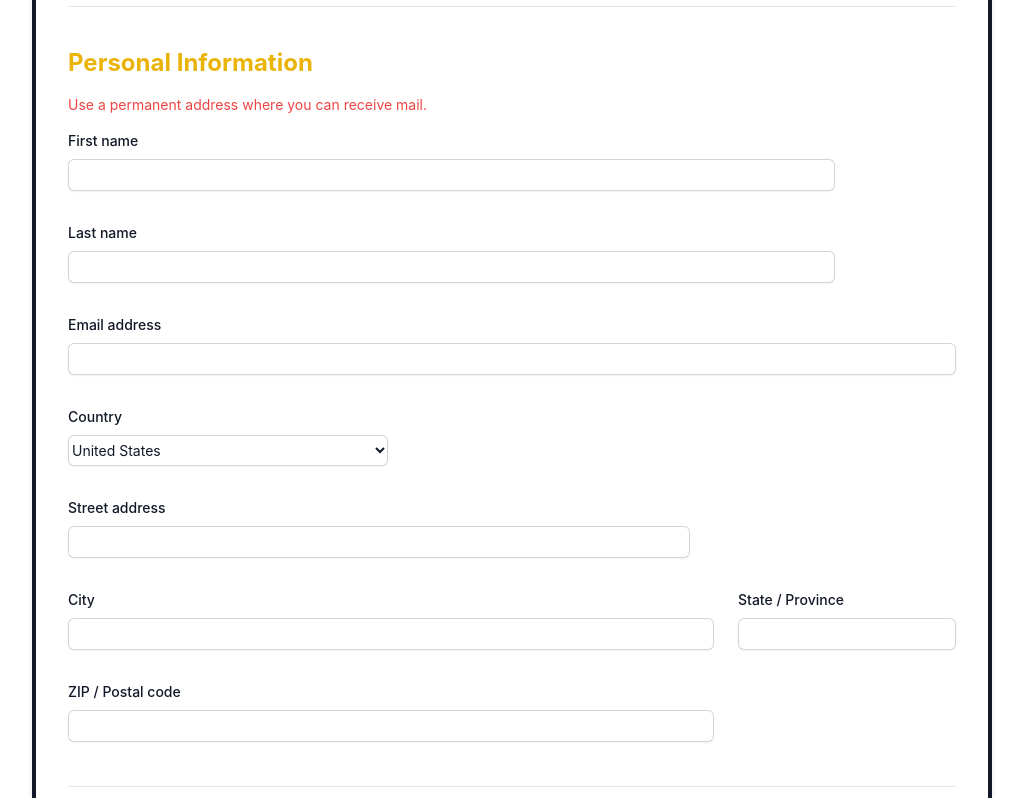
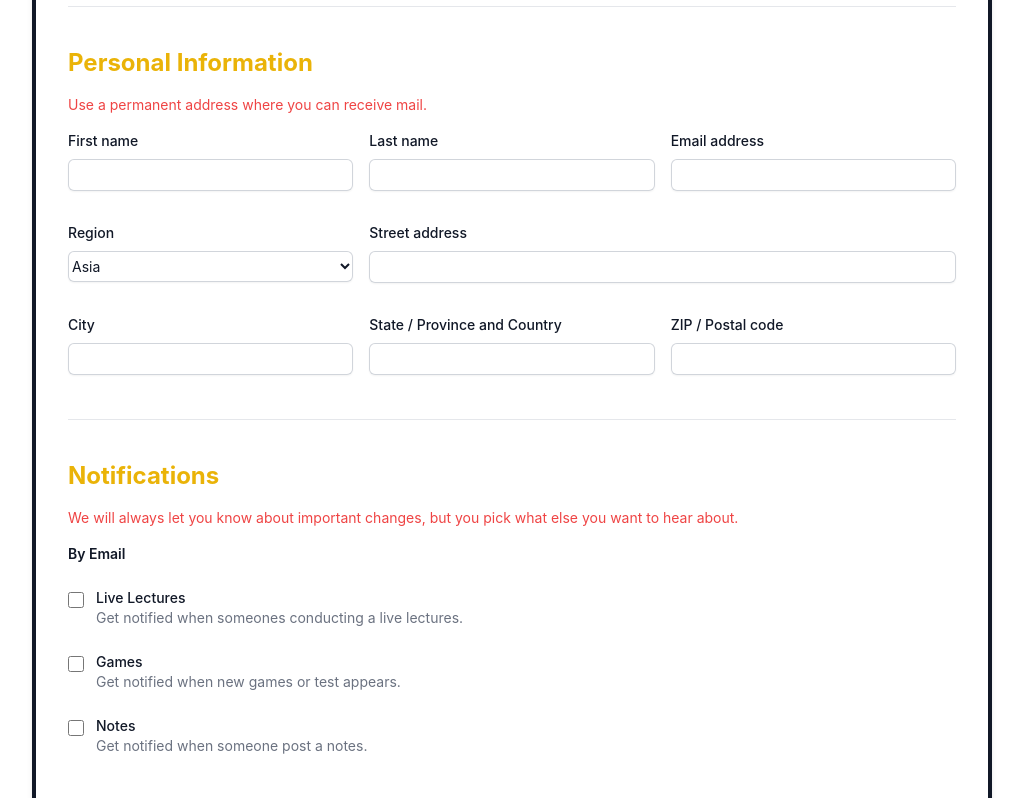
Before and after one commit to RIYA1001/Programmer, a React (Vite) app: page /profile in a window 1280 px wide. Shown: the part 840-1638 px from the top of the page, without its empty margins (128-1151 px from the left). Built offline with nearby package versions, Linux system fonts and the light colour scheme.

Commit message:
modify home page

```diff
--- a/src/App.jsx
+++ b/src/App.jsx
@@ -1,10 +1,12 @@
 import { BrowserRouter, Routes, Route} from 'react-router-dom';
 import Navbar from './components/Navbar';
-import Videos from './components/Videos';
-import Games from './components/Games';
-import LiveLectures from './components/LiveLectures';
-import Notes from './components/Notes';
 import Footer from './components/Footer';
+import Test from './components/Test';
+import GameLabs from './components/GameLabs';
+import Videos from './pages/Videos';
+import Games from './pages/Games';
+import LiveLectures from './pages/LiveLectures';
+import Notes from './pages/Notes';
 import Home from './pages/Home';
 import Help from './pages/Help';
 import Chat from './pages/Chat';
@@ -26,6 +28,8 @@ function App() {
                     <Route path='/liveLectures' element={<LiveLectures/>} />
                     <Route path='/notes' element={<Notes/>} />
                     <Route path="/videos" element={<Videos/>} />
+                    <Route path="/test" element={<Test/>} />
+                    <Route path="/gameLabs" element={<GameLabs/>} />
                 </Routes>
                 <Footer />
             </div>
--- /dev/null
+++ b/src/components/GameLabs.jsx
@@ -0,0 +1,8 @@
+
+const GameLabs = () => {
+  return (
+    <div>Game Labs</div>
+  )
+}
+
+export default GameLabs
--- a/src/components/Games.jsx
+++ /dev/null
@@ -1,8 +0,0 @@
-
-const Games = () => {
-  return (
-    <div className="text-center container mx-auto mt-40 mb-10">Games</div>
-  )
-}
-
-export default Games
--- /dev/null
+++ b/src/components/Test.jsx
@@ -0,0 +1,8 @@
+
+const Test = () => {
+  return (
+    <div>Test</div>
+  )
+}
+
+export default Test
--- /dev/null
+++ b/src/pages/Games.jsx
@@ -0,0 +1,33 @@
+import { Link } from 'react-router-dom';
+
+const Games = () => {
+    return (
+        <div>
+            <div className="text-center container mx-auto mt-28 mb-10">
+                <h1 className="text-3xl font-bold mb-4">Welcome to Programmer</h1>
+                <p className="text-lg mb-10">An interactive educational platform to enhance your programming skills.</p>
+
+                <div className="grid grid-cols-1 sm:grid-cols-2">
+
+                    {/* Game labs Section */}
+                    <section className="my-3 mx-5 bg-yellow-400 text-gray-900 p-6 rounded-lg shadow-md">
+                        <h2 className="text-xl font-bold">Game Labs</h2>
+                        <p className="my-4">Play interactive and educational games to reinforce programming concepts.</p>
+                        <Link to="/gamelabs" className="bg-gray-900 text-yellow-500 px-4 py-2 rounded hover:bg-green-600 hover:text-gray-900 mb-3">Proceed</Link>
+                    </section>
+
+                    {/* Test Section */}
+                    <section className="my-3 mx-5 bg-yellow-400 text-gray-900 p-6 rounded-lg shadow-md">
+                        <h2 className="text-xl font-bold">Test</h2>
+                        <p className="my-4">Access educational test to aid your learning process.</p>
+                        <Link to="/test" className="bg-gray-900 text-yellow-500 px-4 py-2 rounded hover:bg-green-600 hover:text-gray-900 mb-3">Proceed</Link>
+                    </section>
+
+                </div>
+
+            </div>
+        </div>
+    );
+}
+
+export default Games;
--- a/src/pages/Home.jsx
+++ b/src/pages/Home.jsx
@@ -13,32 +13,28 @@ const Home = () => {
                     <section className="my-3 mx-5 bg-yellow-400 text-gray-900 p-6 rounded-lg shadow-md">
                         <h2 className="text-xl font-bold">Live Lectures</h2>
                         <p className="my-4">Join live programming lectures conducted by experts in the field.</p>
-                        <Link to="/liveLectures" className="hover:text-gray-900 text-blue-600">Learn More</Link> <br /><br />
-                        <Link to="/liveLectures" className="bg-gray-900 text-yellow-500 px-4 py-2 rounded hover:bg-green-600 hover:text-gray-900 mb-3">Proceed</Link>
+                        <Link to="/liveLectures" className="hover:text-green-500 text-blue-600">Learn More</Link> <br /><br />
                     </section>
 
                     {/* Videos Section */}
                     <section className="my-3 mx-5 bg-yellow-400 text-gray-900 p-6 rounded-lg shadow-md">
                         <h2 className="text-xl font-bold">Videos</h2>
                         <p className="my-4">Watch educational videos covering various programming topics.</p>
-                        <Link to="/videos" className="hover:text-gray-900 text-blue-600">Learn More</Link> <br /><br />
-                        <Link to="/videos" className="bg-gray-900 text-yellow-500 px-4 py-2 rounded hover:bg-green-600 hover:text-gray-900 mb-3">Proceed</Link>
+                        <Link to="/videos" className="hover:text-green-500 text-blue-600">Learn More</Link> <br /><br />
                     </section>
 
                     {/* Games Section */}
                     <section className="my-3 mx-5 bg-yellow-400 text-gray-900 p-6 rounded-lg shadow-md">
                         <h2 className="text-xl font-bold">Games</h2>
                         <p className="my-4">Play interactive and educational games to reinforce programming concepts.</p>
-                        <Link to="/games" className="hover:text-gray-900 text-blue-600">Learn More</Link> <br /><br />
-                        <Link to="/games" className="bg-gray-900 text-yellow-500 px-4 py-2 rounded hover:bg-green-600 hover:text-gray-900 mb-3">Proceed</Link>
+                        <Link to="/games" className="hover:text-green-500 text-blue-600">Learn More</Link> <br /><br />
                     </section>
 
                     {/* Notes Section */}
                     <section className="my-3 mx-5 bg-yellow-400 text-gray-900 p-6 rounded-lg shadow-md">
                         <h2 className="text-xl font-bold">Notes</h2>
                         <p className="my-4">Access educational notes to aid your learning process.</p>
-                        <Link to="/notes" className="hover:text-gray-900 text-blue-600">Learn More</Link> <br /><br />
-                        <Link to="/notes" className="bg-gray-900 text-yellow-500 px-4 py-2 rounded hover:bg-green-600 hover:text-gray-900 mb-3">Proceed</Link>
+                        <Link to="/notes" className="hover:text-green-500 text-blue-600">Learn More</Link> <br /><br />
                     </section>
 
                 </div>
--- a/src/pages/Profile.jsx
+++ b/src/pages/Profile.jsx
@@ -99,8 +99,8 @@ export default function Example() {
         <h1 className="text-2xl font-bold text-yellow-500">Personal Information</h1>
         <p className="text-sm text-red-500">Use a permanent address where you can receive mail.</p>
 
-        <div className="mt-10 grid grid-cols-1 gap-x-6 gap-y-8">
-          <div className="sm:col-span-3">
+        <div className="mt-10 grid grid-cols-1 sm:grid-cols-3 gap-x-4 gap-y-8">
+          <div className="">
             <label htmlFor="first-name" className="block text-sm font-medium  text-gray-900">
               First name
             </label>
@@ -115,7 +115,7 @@ export default function Example() {
             </div>
           </div>
 
-          <div className="sm:col-span-3">
+          <div className="">
             <label htmlFor="last-name" className="block text-sm font-medium  text-gray-900">
               Last name
             </label>
@@ -130,7 +130,7 @@ export default function Example() {
             </div>
           </div>
 
-          <div className="sm:col-span-4">
+          <div className="">
             <label htmlFor="email" className="block text-sm font-medium  text-gray-900">
               Email address
             </label>
@@ -145,25 +145,30 @@ export default function Example() {
             </div>
           </div>
 
-          <div className="sm:col-span-3">
-            <label htmlFor="country" className="block text-sm font-medium  text-gray-900">
-              Country
+          <div className="">
+            <label htmlFor="region" className="block text-sm font-medium  text-gray-900">
+              Region
             </label>
             <div className="mt-2">
               <select
-                id="country"
-                name="country"
-                autoComplete="country-name"
+                id="region"
+                name="region"
+                autoComplete="region-name"
                 className="block bg-white w-full rounded-md border-0 py-1.5 text-gray-900 shadow-sm ring-1 ring-inset ring-gray-300 focus:ring-2 focus:ring-inset focus:ring-indigo-600 sm:max-w-xs sm:text-sm "
               >
-                <option>United States</option>
-                <option>Canada</option>
-                <option>Mexico</option>
+                <option>Asia</option>
+                <option>Africa</option>
+                <option>Antarctica</option>
+                <option>Australia</option>
+                <option>North America</option>
+                <option>South America</option>
+                <option>Europe</option>
+
               </select>
             </div>
           </div>
 
-          <div className="col-span-full">
+          <div className="sm:col-span-2">
             <label htmlFor="street-address" className="block text-sm font-medium text-gray-900">
               Street address
             </label>
@@ -178,7 +183,7 @@ export default function Example() {
             </div>
           </div>
 
-          <div className="sm:col-span-2 sm:col-start-1">
+          <div className="">
             <label htmlFor="city" className="block text-sm font-medium  text-gray-900">
               City
             </label>
@@ -193,9 +198,9 @@ export default function Example() {
             </div>
           </div>
 
-          <div className="sm:col-span-2">
+          <div className="">
             <label htmlFor="region" className="block text-sm font-medium  text-gray-900">
-              State / Province
+              State / Province and Country
             </label>
             <div className="mt-2">
               <input
@@ -208,7 +213,7 @@ export default function Example() {
             </div>
           </div>
 
-          <div className="sm:col-span-2">
+          <div className="">
             <label htmlFor="postal-code" className="block text-sm font-medium  text-gray-900">
               ZIP / Postal code
             </label>
```
Also changed, not shown: src/pages/LiveLectures.jsx (renamed from src/components/LiveLectures.jsx), src/pages/Notes.jsx (renamed from src/components/Notes.jsx), src/pages/Videos.jsx (renamed from src/components/Videos.jsx).
